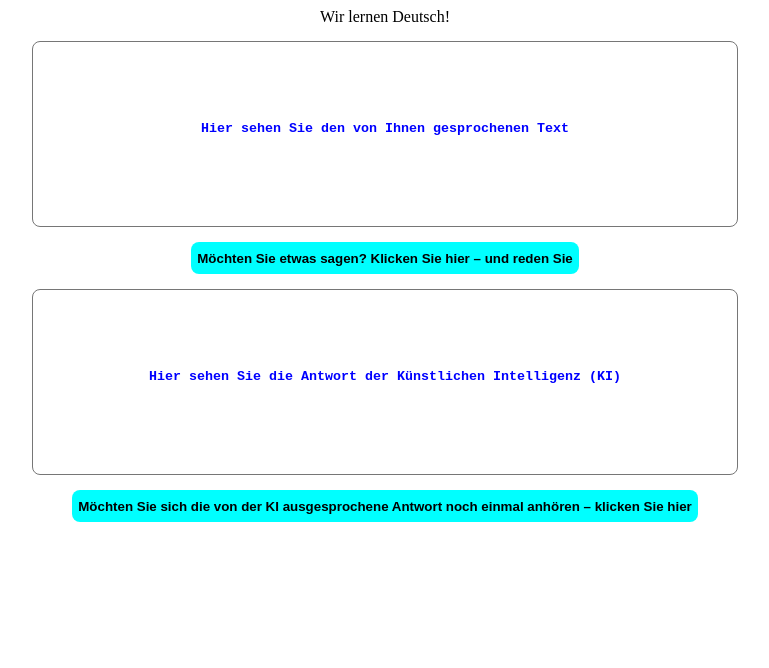
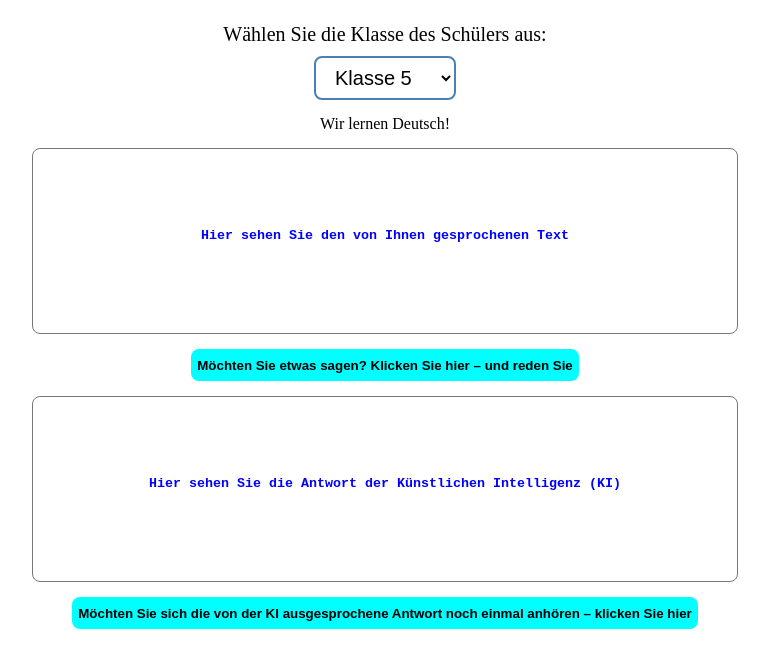
Before and after one commit to german2027/german2027.github.io, a plain HTML site: page index.html in a window 1280 px wide. Shown: the whole page, without its empty margins (255-1024 px from the left). Drawn offline with nearby package versions, Linux system fonts and the light colour scheme; no server answers.

Commit message:
Update index.html

```diff
--- a/index.html
+++ b/index.html
@@ -13,6 +13,28 @@
 <body>
 
     <div class="container">
+
+<div class="classSelector">
+  <label for="schoolClass">
+    Wählen Sie die Klasse des Schülers aus:
+  </label>
+
+  <select id="schoolClass">
+    <option value="1">Klasse 1</option>
+    <option value="2">Klasse 2</option>
+    <option value="3">Klasse 3</option>
+    <option value="4">Klasse 4</option>
+    <option value="5" selected>Klasse 5</option>
+    <option value="6">Klasse 6</option>
+    <option value="7">Klasse 7</option>
+    <option value="8">Klasse 8</option>
+    <option value="9">Klasse 9</option>
+    <option value="10">Klasse 10</option>
+    <option value="11">Klasse 11</option>
+    <option value="12">Klasse 12</option>
+  </select>
+</div>
+
         Wir lernen Deutsch!
         <div class=" spacer"></div>
         <textarea id="textInput" placeholder="Hier sehen Sie den von Ihnen gesprochenen Text"></textarea>
```
